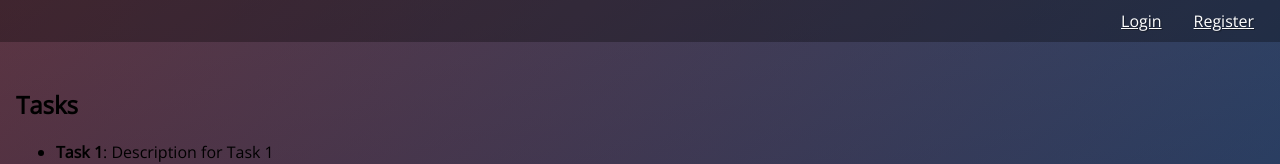
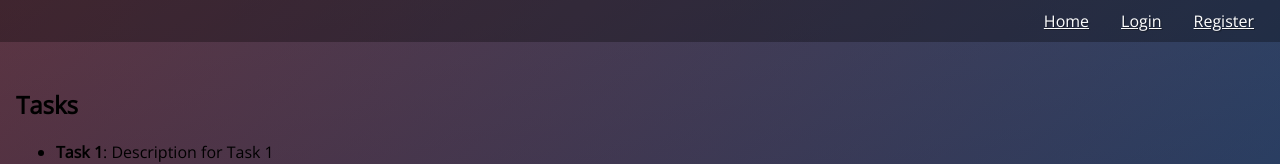
Before and after one commit to capytasks/capytasks-ui, a React (Create React App) app: page / in a window 1280 px wide. Shown: the top 164 px of the page. Built offline with nearby package versions, Linux system fonts and the light colour scheme.

Commit message:
style: add home link to header

```diff
--- a/src/components/Header.tsx
+++ b/src/components/Header.tsx
@@ -7,6 +7,7 @@ const Header: React.FC = () => {
     <header>
       <nav>
         <div className='header'>
+          <div><Link to="/" className='header-links'>Home</Link></div>
           <div><Link to="/login" className='header-links'>Login</Link></div>
           <div><Link to="/register" className='header-links'>Register</Link></div>
         </div>
```
